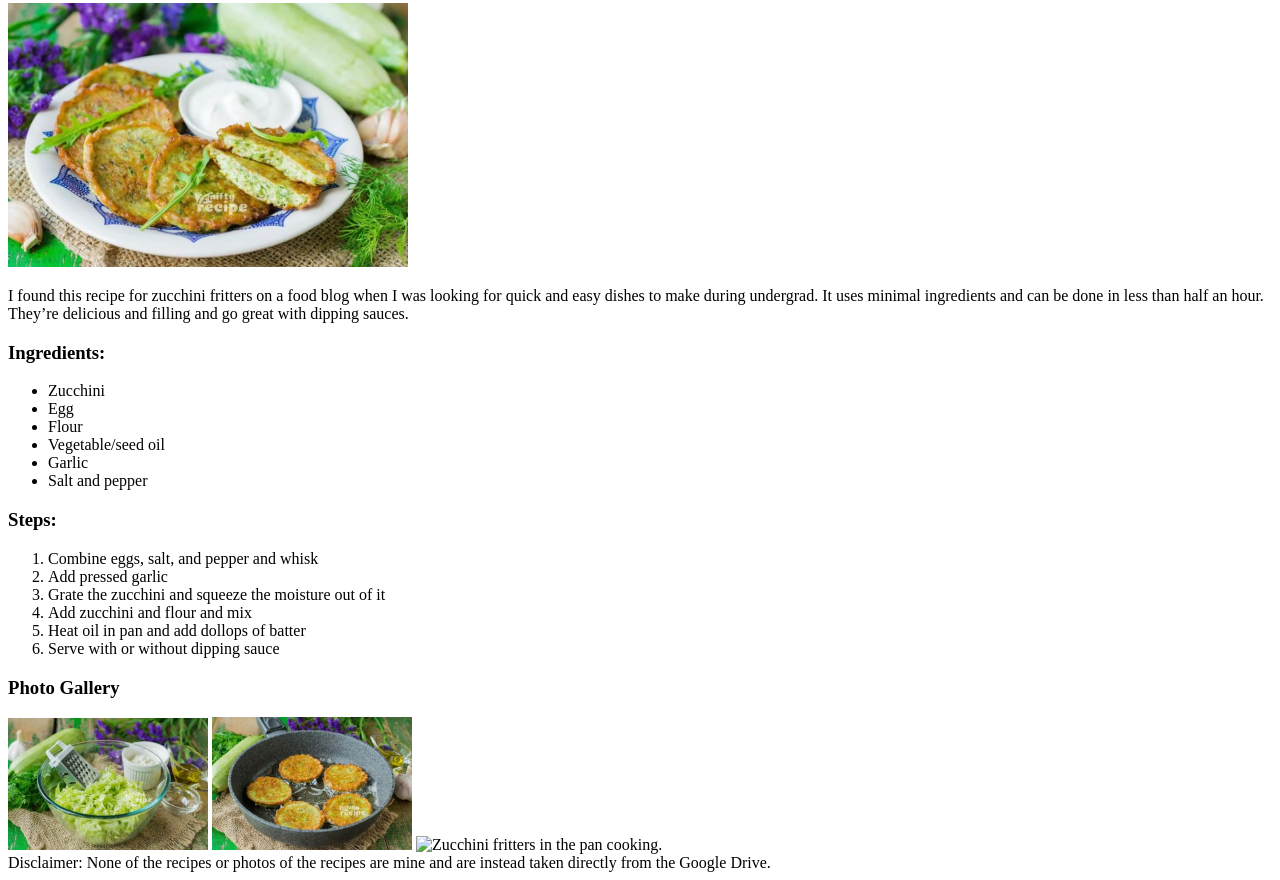
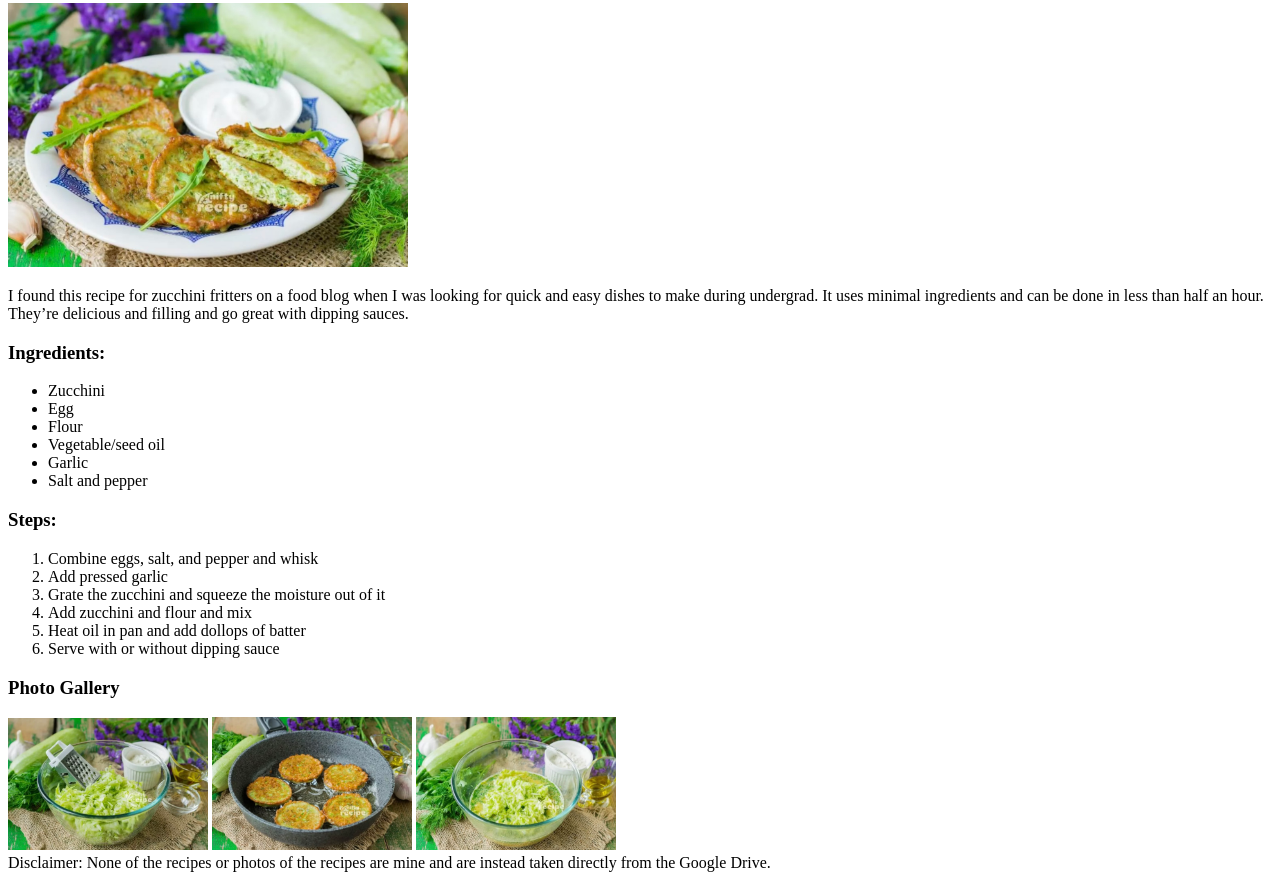
Before and after one commit to evanshi0811/ccp_html_w24, a plain HTML site: page recipes.html in a window 1280 px wide. Shown: the part 3180-4060 px from the top of the page. Drawn offline with Linux system fonts and the light colour scheme.

Commit message:
tiny edit 2

```diff
--- a/recipes.html
+++ b/recipes.html
@@ -100,7 +100,7 @@
             <h3>Photo Gallery</h3>
             <img src="images/Zucchini_fritters_2.jpeg" width ="200" alt = "Grated zucchini.">
             <img src="images/Zucchini_fritters_3.jpeg"  width ="200" alt="Ingredients for zucchini fritters combined.">
-            <img src="images/Zucchini_fritters_4.jpeg"  width ="200" alt="Zucchini fritters in the pan cooking.">
+            <img src="images/Zucchini_fritters_4.jpg"  width ="200" alt="Zucchini fritters in the pan cooking.">
         </div>
     </main>
     <footer>Disclaimer: None of the recipes or photos of the recipes are mine and are instead taken directly from the Google Drive.</footer>
```
